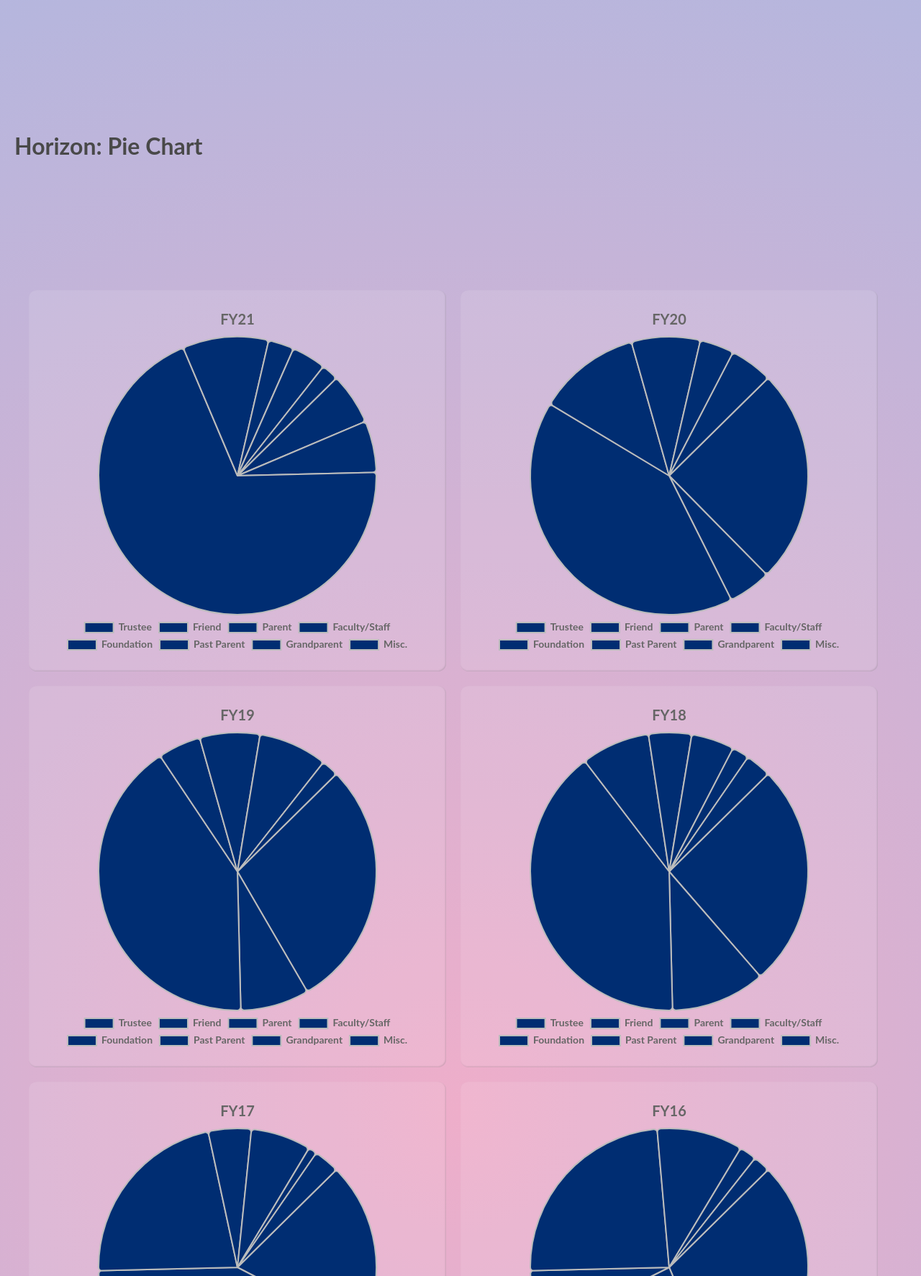
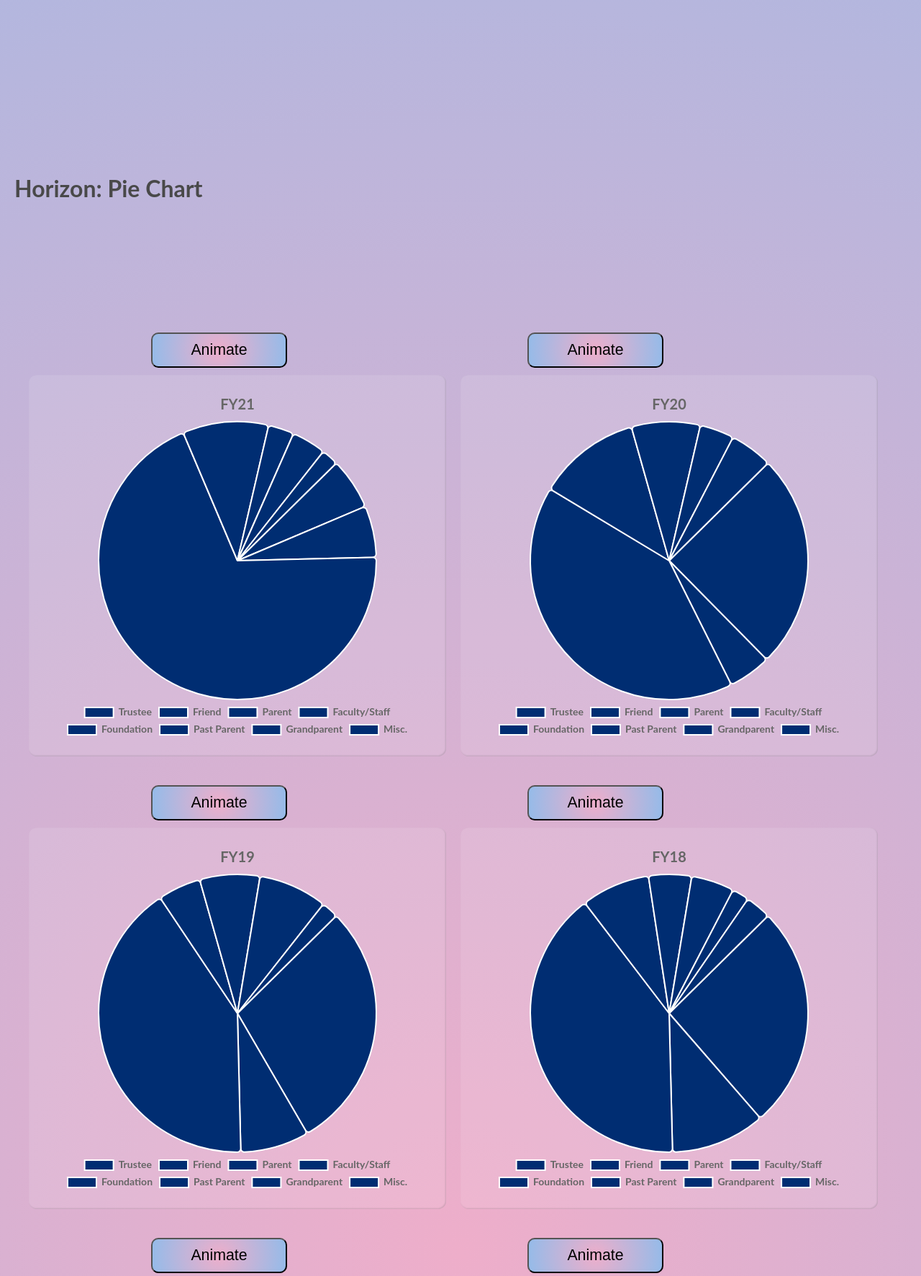
Before and after one commit to Kevy9099/JqueryGraphs, a plain HTML site: page PrototypeCharts/index.html in a window 1280 px wide. Shown: the part 1027-2800 px from the top of the page at 72% size. Drawn offline with nearby package versions, Linux system fonts and the light colour scheme; some packages are replaced by stand-ins of ours; animation ran at ten frames a second; a script that the page names is missing.

Commit message:
Adding the animation buttons and default animation

```diff
--- a/PrototypeCharts/app.js
+++ b/PrototypeCharts/app.js
@@ -14,12 +14,9 @@ $(document).ready(function () {
   polarAreaChart();
 
   Utils.isElementInView($('#doubleLineChart'), false);
-
 });
 
-function Utils() {
-
-}
+function Utils() {}
 
 Utils.prototype = {
   constructor: Utils,
@@ -30,22 +27,14 @@ Utils.prototype = {
     var elementBottom = elementTop + $(element).height();
 
     if (fullyInView === true) {
-            return ((pageTop < elementTop) && (pageBottom > elementBottom));
+      return pageTop < elementTop && pageBottom > elementBottom;
     } else {
-            return ((elementTop <= pageBottom) && (elementBottom >= pageTop));
+      return elementTop <= pageBottom && elementBottom >= pageTop;
     }
-    }
+  },
 };
 
 var Utils = new Utils();
-
-function isScrolledIntoView(elem) {
-    let docViewTop = $(window).scrollTop();
-    let docViewBottom = docViewTop + $(window).height();
-    let elemTop = $(elem).offset().top;
-    let elemBottom = elemTop + $(elem).height();
-    return ((elemBottom <= docViewBottom) && (elemTop >= docViewTop));
-}
 
 //Global Style
 const primaryColor = ['rgba(0,45,114,1)'];
@@ -145,7 +134,7 @@ function doubleLineChart() {
         borderColor: primaryColor,
         backgroundColor: primaryColor,
         pointBackgroundColor: primaryColor,
-        pointHoverBackgroundColor: primaryHoverColor,
+        pointHoverBackgroundColor: secondaryHoverColor,
         pointRadius: 6,
         pointHoverRadius: 15,
         yAxisID: 'y',
@@ -153,9 +142,9 @@ function doubleLineChart() {
       {
         label: 'Fund Raised',
         data: data2,
-        borderColor: secondaryColor,
+        borderColor: 'black',
         backgroundColor: secondaryColor,
-        pointBackgroundColor: secondaryColor,
+        pointBackgroundColor: 'black',
         pointHoverBackgroundColor: secondaryHoverColor,
         pointRadius: 6,
         pointHoverRadius: 15,
@@ -198,7 +187,7 @@ function doubleLineChart() {
           },
 
           yAlign: 'top',
-        }
+        },
       },
       scales: {
         y: {
@@ -287,11 +276,19 @@ function doubleLineChart() {
       animation: {
         duration: 3000,
         easing: 'easeInBounce',
-      }
+      },
     },
   };
 
   let chart = new Chart(ctx, config);
+  (function () {
+    document
+      .querySelector('#line-animate')
+      .addEventListener('click', function destoryChart() {
+        chart.destroy();
+        chart = new Chart(ctx, config);
+      });
+  })();
 }
 
 // Pie Chart / Line Chart: Horizon Data
@@ -305,7 +302,7 @@ function pieChart1() {
       {
         label: 'Roles',
         data: data1,
-        borderColor: secondaryColor,
+        borderColor: 'white',
         backgroundColor: primaryHexColor,
         hoverBackgroundColor: secondaryColor,
         hoverBorderColor: primaryColor,
@@ -361,7 +358,7 @@ function pieChart1() {
             size: 18,
           },
           yAlign: 'bottom',
-        }
+        },
       },
       animation: {
         duration: 2000,
@@ -370,6 +367,14 @@ function pieChart1() {
     },
   };
   let chart = new Chart(ctx, config);
+  (function () {
+    document
+      .querySelector('#pie-animate1')
+      .addEventListener('click', function destoryChart() {
+        chart.destroy();
+        chart = new Chart(ctx, config);
+      });
+  })();
 }
 
 function pieChart2() {
@@ -382,7 +387,7 @@ function pieChart2() {
       {
         label: 'Roles',
         data: data1,
-        borderColor: secondaryColor,
+        borderColor: 'white',
         backgroundColor: primaryHexColor,
         hoverBackgroundColor: secondaryColor,
         hoverBorderColor: primaryColor,
@@ -438,24 +443,36 @@ function pieChart2() {
             size: 18,
           },
           yAlign: 'bottom',
-        }
+        },
+      },
+      animation: {
+        duration: 2000,
+        easing: 'easeInBounce',
       },
     },
   };
   let chart = new Chart(ctx, config);
+  (function () {
+    document
+      .querySelector('#pie-animate2')
+      .addEventListener('click', function destoryChart() {
+        chart.destroy();
+        chart = new Chart(ctx, config);
+      });
+  })();
 }
 
 function pieChart3() {
-  const ctx = $('#pieChart3');
+  let ctx = $('#pieChart3');
   const labels = pieYear_Label;
   const data1 = pieYear_FY19;
-  const data = {
+  let data = {
     labels: labels,
     datasets: [
       {
         label: 'Roles',
         data: data1,
-        borderColor: secondaryColor,
+        borderColor: 'white',
         backgroundColor: primaryHexColor,
         hoverBackgroundColor: secondaryColor,
         hoverBorderColor: primaryColor,
@@ -464,7 +481,7 @@ function pieChart3() {
       },
     ],
   };
-  const config = {
+  let config = {
     type: 'pie',
     data: data,
     options: {
@@ -511,24 +528,36 @@ function pieChart3() {
             size: 18,
           },
           yAlign: 'bottom',
-        }
+        },
+      },
+      animation: {
+        duration: 2000,
+        easing: 'easeInBounce',
       },
     },
   };
-  const chart = new Chart(ctx, config);
+  let chart = new Chart(ctx, config);
+  (function () {
+    document
+      .querySelector('#pie-animate3')
+      .addEventListener('click', function destoryChart() {
+        chart.destroy();
+        chart = new Chart(ctx, config);
+      });
+  })();
 }
 
 function pieChart4() {
-  const ctx = $('#pieChart4');
+  let ctx = $('#pieChart4');
   const labels = pieYear_Label;
   const data1 = pieYear_FY18;
-  const data = {
+  let data = {
     labels: labels,
     datasets: [
       {
         label: 'Roles',
         data: data1,
-        borderColor: secondaryColor,
+        borderColor: 'white',
         backgroundColor: primaryHexColor,
         hoverBackgroundColor: secondaryColor,
         hoverBorderColor: primaryColor,
@@ -537,7 +566,7 @@ function pieChart4() {
       },
     ],
   };
-  const config = {
+  let config = {
     type: 'pie',
     data: data,
     options: {
@@ -584,24 +613,36 @@ function pieChart4() {
             size: 18,
           },
           yAlign: 'bottom',
-        }
+        },
+      },
+      animation: {
+        duration: 2000,
+        easing: 'easeInBounce',
       },
     },
   };
-  const chart = new Chart(ctx, config);
+  let chart = new Chart(ctx, config);
+  (function () {
+    document
+      .querySelector('#pie-animate4')
+      .addEventListener('click', function destoryChart() {
+        chart.destroy();
+        chart = new Chart(ctx, config);
+      });
+  })();
 }
 
 function pieChart5() {
-  const ctx = $('#pieChart5');
+  let ctx = $('#pieChart5');
   const labels = pieYear_Label;
   const data1 = pieYear_FY17;
-  const data = {
+  let data = {
     labels: labels,
     datasets: [
       {
         label: 'Roles',
         data: data1,
-        borderColor: secondaryColor,
+        borderColor: 'white',
         backgroundColor: primaryHexColor,
         hoverBackgroundColor: secondaryColor,
         hoverBorderColor: primaryColor,
@@ -610,7 +651,7 @@ function pieChart5() {
       },
     ],
   };
-  const config = {
+  let config = {
     type: 'pie',
     data: data,
     options: {
@@ -657,33 +698,46 @@ function pieChart5() {
             size: 18,
           },
           yAlign: 'bottom',
-        }
+        },
+      },
+      animation: {
+        duration: 2000,
+        easing: 'easeInBounce',
       },
     },
   };
-  const chart = new Chart(ctx, config);
+  let chart = new Chart(ctx, config);
+  (function () {
+    document
+      .querySelector('#pie-animate5')
+      .addEventListener('click', function destoryChart() {
+        chart.destroy();
+        chart = new Chart(ctx, config);
+      });
+  })();
 }
 
 function pieChart6() {
-  const ctx = $('#pieChart6');
+  let ctx = $('#pieChart6');
   const labels = pieYear_Label;
   const data1 = pieYear_FY16;
-  const data = {
+  let data = {
     labels: labels,
     datasets: [
       {
         label: 'Roles',
         data: data1,
-        borderColor: secondaryColor,
+        borderColor: 'white',
         backgroundColor: primaryHexColor,
         hoverBackgroundColor: secondaryColor,
         hoverBorderColor: primaryColor,
-        borderRadius: 5,
+
+        borderWidth: 2,
         hoverOffset: 30,
       },
     ],
   };
-  const config = {
+  let config = {
     type: 'pie',
     data: data,
     options: {
@@ -730,11 +784,23 @@ function pieChart6() {
             size: 18,
           },
           yAlign: 'bottom',
-        }
+        },
+      },
+      animation: {
+        duration: 2000,
+        easing: 'easeInBounce',
       },
     },
   };
-  const chart = new Chart(ctx, config);
+  let chart = new Chart(ctx, config);
+  (function () {
+    document
+      .querySelector('#pie-animate6')
+      .addEventListener('click', function destoryChart() {
+        chart.destroy();
+        chart = new Chart(ctx, config);
+      });
+  })();
 }
 
 function handleHover(evt, item, legend) {
@@ -770,7 +836,7 @@ function doubleBarChart1() {
         type: 'bar',
         label: 'FY21 - Giving %',
         data: data1,
-        borderColor: 'rgba(0,0,0,1)',
+        borderColor: 'white',
         backgroundColor: primaryColor,
         borderRadius: 5,
         borderWidth: 2,
@@ -779,7 +845,7 @@ function doubleBarChart1() {
         type: 'bar',
         label: 'FY20 - Giving %',
         data: data2,
-        borderColor: 'rgba(0,0,0,0.8)',
+        borderColor: 'white',
         backgroundColor: secondaryColor,
         borderRadius: 5,
         borderWidth: 2,
@@ -820,7 +886,7 @@ function doubleBarChart1() {
           },
 
           yAlign: 'bottom',
-        }
+        },
       },
       scales: {
         y: {
@@ -883,11 +949,19 @@ function doubleBarChart1() {
         },
       },
       animation: {
-        duration: 3000,
+        duration: 2000,
       },
     },
   };
   let chart = new Chart(ctx, config);
+  (function () {
+    document
+      .querySelector('#bar-animate1')
+      .addEventListener('click', function destoryChart() {
+        chart.destroy();
+        chart = new Chart(ctx, config);
+      });
+  })();
 }
 
 function doubleBarChart2() {
@@ -902,7 +976,7 @@ function doubleBarChart2() {
         type: 'bar',
         label: 'FY21 - Role Participation %',
         data: data1,
-        borderColor: 'rgba(0,0,0,1)',
+        borderColor: 'white',
         backgroundColor: primaryColor,
         borderRadius: 5,
         borderWidth: 2,
@@ -911,7 +985,7 @@ function doubleBarChart2() {
         type: 'bar',
         label: 'FY20 - Role Participation %',
         data: data2,
-        borderColor: 'rgba(0,0,0,0.8)',
+        borderColor: 'white',
         backgroundColor: secondaryColor,
         borderRadius: 5,
         borderWidth: 2,
@@ -952,7 +1026,7 @@ function doubleBarChart2() {
           },
 
           yAlign: 'bottom',
-        }
+        },
       },
       scales: {
         y: {
@@ -1021,6 +1095,14 @@ function doubleBarChart2() {
   };
 
   let chart = new Chart(ctx, config);
+  (function () {
+    document
+      .querySelector('#bar-animate2')
+      .addEventListener('click', function destoryChart() {
+        chart.destroy();
+        chart = new Chart(ctx, config);
+      });
+  })();
 }
 
 // Polar Graph: General
@@ -1103,7 +1185,7 @@ function polarAreaChart() {
             size: 18,
           },
           yAlign: 'bottom',
-        }
+        },
       },
       animation: {
         animateRotate: true,
@@ -1114,4 +1196,12 @@ function polarAreaChart() {
     },
   };
   let chart = new Chart(ctx, config);
+  (function () {
+    document
+      .querySelector('#polar-animate')
+      .addEventListener('click', function destoryChart() {
+        chart.destroy();
+        chart = new Chart(ctx, config);
+      });
+  })();
 }
--- a/PrototypeCharts/index.html
+++ b/PrototypeCharts/index.html
@@ -6,23 +6,16 @@
     <link rel="stylesheet" href="style.css" />
     <script src="http://cdnjs.cloudflare.com/ajax/libs/jquery/2.1.3/jquery.min.js"></script>
     <script src="https://cdn.jsdelivr.net/npm/chart.js@3.4.0/dist/chart.min.js"></script>
-    <script
-      src="https://cdnjs.cloudflare.com/ajax/libs/hammer.js/2.0.8/hammer.min.js"
-      integrity="sha512-UXumZrZNiOwnTcZSHLOfcTs0aos2MzBWHXOHOuB0J/R44QB0dwY5JgfbvljXcklVf65Gc4El6RjZ+lnwd2az2g=="
-      crossorigin="anonymous"
-      referrerpolicy="no-referrer"
-    ></script>
-    <script
-      src="https://cdnjs.cloudflare.com/ajax/libs/chartjs-plugin-zoom/1.1.1/chartjs-plugin-zoom.min.js"
-      integrity="sha512-NxlWEbNbTV6acWnTsWRLIiwzOw0IwHQOYUCKBiu/NqZ+5jSy7gjMbpYI+/4KvaNuZ1qolbw+Vnd76pbIUYEG8g=="
-      crossorigin="anonymous"
-      referrerpolicy="no-referrer"
-    ></script>
+    <script src="https://cdnjs.cloudflare.com/ajax/libs/hammer.js/2.0.8/hammer.min.js"></script>
+    <script src="https://cdnjs.cloudflare.com/ajax/libs/chartjs-plugin-zoom/1.1.1/chartjs-plugin-zoom.min.js"></script>
     <script src="/PrototypeCharts/app.js"></script>
   </head>
   <body>
     <div class="wrapper">
       <h1 class="wrapper-header">Horizon: Double Line Chart</h1>
+      <div class="button-container">
+        <button class="line-button" id="line-animate">Animate</button>
+      </div>
       <div class="charts-list">
         <div class="chart-item">
           <canvas id="doubleLineChart"></canvas>
@@ -31,6 +24,10 @@
     </div>
     <div class="wrapper">
       <h1 class="wrapper-header">Horizon: Pie Chart</h1>
+      <div class="button-container">
+        <button class="pie-button1" id="pie-animate1">Animate</button>
+        <button class="pie-button2" id="pie-animate2">Animate</button>
+      </div>
       <div class="charts-list">
         <div class="chart-item">
           <canvas id="pieChart1"></canvas>
@@ -38,12 +35,24 @@
         <div class="chart-item">
           <canvas id="pieChart2"></canvas>
         </div>
+      </div>
+      <div class="button-container">
+        <button class="pie-button1" id="pie-animate3">Animate</button>
+        <button class="pie-button2" id="pie-animate4">Animate</button>
+      </div>
+      <div class="charts-list">
         <div class="chart-item">
           <canvas id="pieChart3"></canvas>
         </div>
         <div class="chart-item">
           <canvas id="pieChart4"></canvas>
         </div>
+      </div>
+      <div class="button-container">
+        <button class="pie-button1" id="pie-animate5">Animate</button>
+        <button class="pie-button2" id="pie-animate6">Animate</button>
+      </div>
+      <div class="charts-list">
         <div class="chart-item">
           <canvas id="pieChart5"></canvas>
         </div>
@@ -54,6 +63,10 @@
     </div>
     <div class="wrapper">
       <h1 class="wrapper-header">Annual Fund: Double Bar Chart</h1>
+      <div class="button-container">
+        <button class="bar-button1" id="bar-animate1">Animate</button>
+        <button class="bar-button2" id="bar-animate2">Animate</button>
+      </div>
       <div class="charts-list">
         <div class="chart-item">
           <canvas id="doubleBarChart1"></canvas>
@@ -65,6 +78,9 @@
     </div>
     <div class="wrapper">
       <h1 class="wrapper-header">General: Polar Area Chart</h1>
+      <div class="button-container">
+        <button class="polar-button" id="polar-animate">Animate</button>
+      </div>
       <div class="charts-list">
         <div class="chart-item">
           <canvas id="polarAreaChart"></canvas>
--- a/PrototypeCharts/style.css
+++ b/PrototypeCharts/style.css
@@ -4,14 +4,18 @@
 }
 
 :root {
-  --primary-background: rgb(238,174,202);
-  --secondary-background: rgba(148,187,233,1);
+  --primary-background: rgb(238, 174, 202);
+  --secondary-background: rgba(148, 187, 233, 1);
   --header-text: rgba(73, 73, 73);
 }
 
 body {
-  background: rgb(238,174,202);
-  background: radial-gradient(circle, var(--primary-background) 0%, var(--secondary-background) 100%);
+  background: rgb(238, 174, 202);
+  background: radial-gradient(
+    circle,
+    var(--primary-background) 0%,
+    var(--secondary-background) 100%
+  );
 }
 
 .wrapper {
@@ -23,11 +27,12 @@ body {
 }
 
 .wrapper .wrapper-header {
-  color: var(--header-text)
+  color: var(--header-text);
 }
 
 .charts-list {
   display: flex;
+
   flex-wrap: wrap;
   align-content: center;
   width: 100%;
@@ -39,12 +44,91 @@ body {
   height: calc(450px + 40px);
   width: calc(500px + 40px);
   border-radius: 2%;
-  background-color: rgba(256, 256, 256, .1);
-  box-shadow: -1px -1px 2px rgba(73, 73, 73, .2) inset;
+  background-color: rgba(256, 256, 256, 0.1);
+  box-shadow: -1px -1px 2px rgba(73, 73, 73, 0.2) inset;
   padding: 20px;
 }
 
-.button {
+.button-container {
+  display: flex;
+  justify-content: start;
+  align-items: center;
+}
+
+.line-button {
   width: 15%;
-  height: 5%;
+  margin: 0px 0 10px 187px;
+  padding: 10px;
+  font-size: 16pt;
+  border-radius: 10px;
+  background: radial-gradient(
+    circle,
+    var(--primary-background) 0%,
+    var(--secondary-background) 100%
+  );
 }
+
+.pie-button1 {
+  width: 15%;
+  padding: 10px;
+  margin: 0px 0px 10px 190px;
+  font-size: 16pt;
+  border-radius: 10px;
+  background: radial-gradient(
+    circle,
+    var(--primary-background) 0%,
+    var(--secondary-background) 100%
+  );
+}
+
+.pie-button2 {
+  width: 15%;
+  padding: 10px;
+  margin: 0px 0px 10px 334px;
+  font-size: 16pt;
+  border-radius: 10px;
+  background: radial-gradient(
+    circle,
+    var(--primary-background) 0%,
+    var(--secondary-background) 100%
+  );
+}
+
+.bar-button1 {
+  width: 15%;
+  padding: 10px;
+  margin: 0px 0px 10px 190px;
+  font-size: 16pt;
+  border-radius: 10px;
+  background: radial-gradient(
+    circle,
+    var(--primary-background) 0%,
+    var(--secondary-background) 100%
+  );
+}
+
+.bar-button2 {
+  width: 15%;
+  padding: 10px;
+  margin: 0px 0px 10px 334px;
+  font-size: 16pt;
+  border-radius: 10px;
+  background: radial-gradient(
+    circle,
+    var(--primary-background) 0%,
+    var(--secondary-background) 100%
+  );
+}
+
+.polar-button {
+  width: 15%;
+  margin: 0px 0 10px 187px;
+  padding: 10px;
+  font-size: 16pt;
+  border-radius: 10px;
+  background: radial-gradient(
+    circle,
+    var(--primary-background) 0%,
+    var(--secondary-background) 100%
+  );
+}
```
Lines whose indentation alone changed are shown as unchanged.
